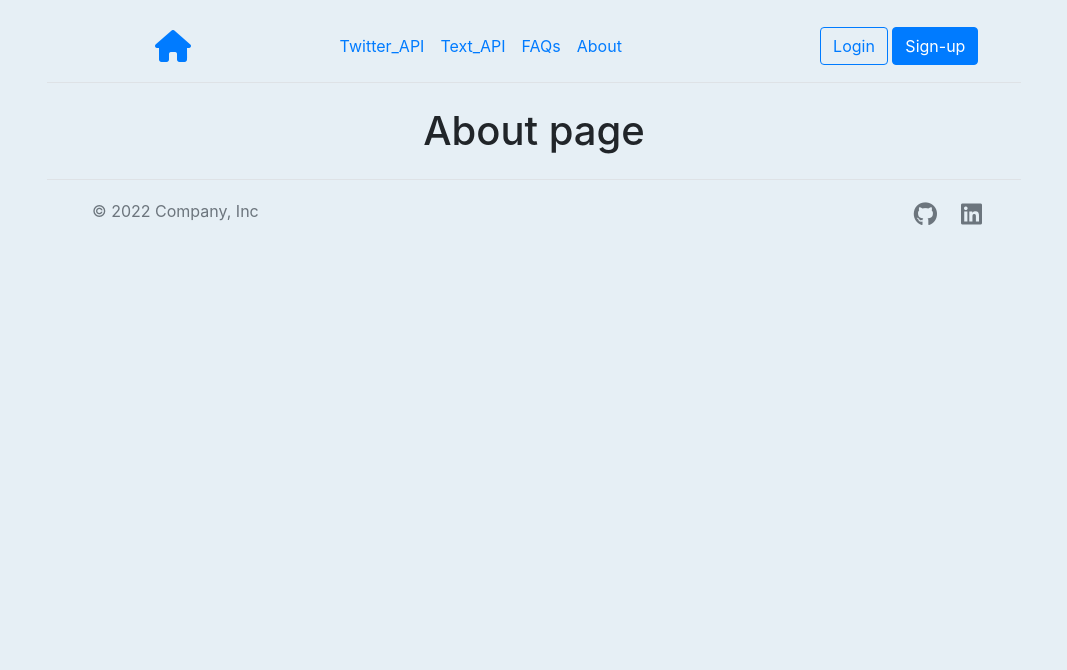
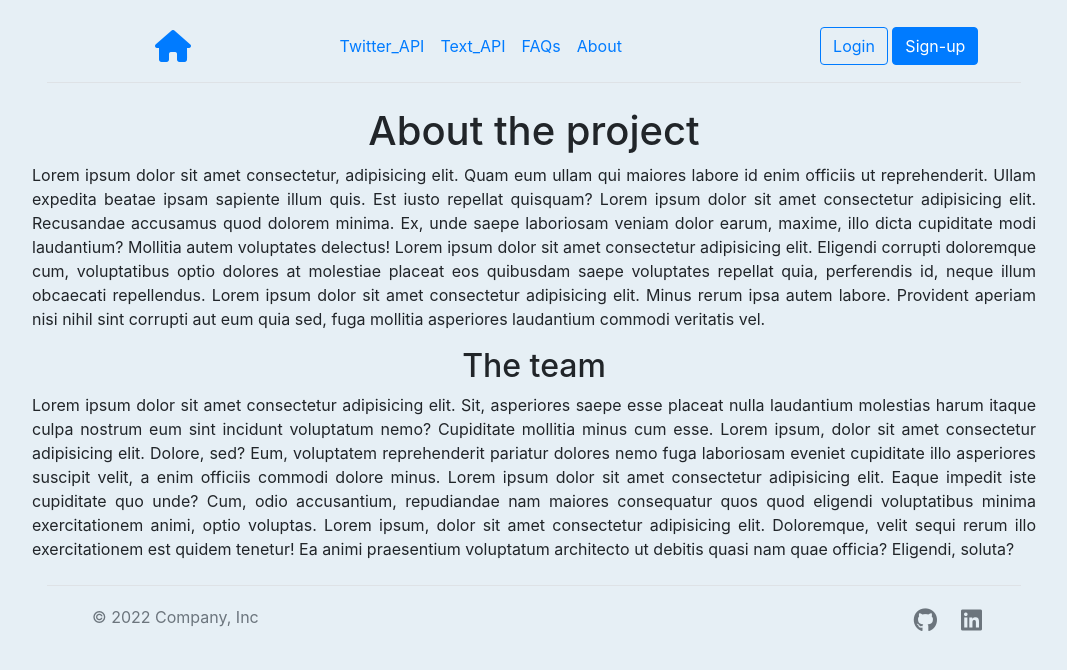
Before and after one commit to emaddar/Django_Twetter_and_text_sentiment_analysis_api, a Django app: template text_analysis/base/templates/about.html in a window 1280 px wide. Shown: the top 670 px of the page, without its empty margins (106-1173 px from the left). Run offline with Django 3.2, Linux system fonts and the light colour scheme; the template is opened without the code that fills it, so the values that code supplies are empty; some libraries are stand-ins or nearby versions.

Commit message:
about page

```diff
--- a/text_analysis/base/templates/about.html
+++ b/text_analysis/base/templates/about.html
@@ -6,7 +6,18 @@
 
 
 
-<h1>About page</h1>
-
-
+<h1>About the project</h1>
+<p style="text-align: justify;">
+Lorem ipsum dolor sit amet consectetur, adipisicing elit. Quam eum ullam qui maiores labore id enim officiis ut reprehenderit. Ullam expedita beatae ipsam sapiente illum quis. Est iusto repellat quisquam?
+Lorem ipsum dolor sit amet consectetur adipisicing elit. Recusandae accusamus quod dolorem minima. Ex, unde saepe laboriosam veniam dolor earum, maxime, illo dicta cupiditate modi laudantium? Mollitia autem voluptates delectus!
+Lorem ipsum dolor sit amet consectetur adipisicing elit. Eligendi corrupti doloremque cum, voluptatibus optio dolores at molestiae placeat eos quibusdam saepe voluptates repellat quia, perferendis id, neque illum obcaecati repellendus.
+Lorem ipsum dolor sit amet consectetur adipisicing elit. Minus rerum ipsa autem labore. Provident aperiam nisi nihil sint corrupti aut eum quia sed, fuga mollitia asperiores laudantium commodi veritatis vel.
+</p>
+<h2>The team</h2>
+<p style="text-align: justify;"">
+Lorem ipsum dolor sit amet consectetur adipisicing elit. Sit, asperiores saepe esse placeat nulla laudantium molestias harum itaque culpa nostrum eum sint incidunt voluptatum nemo? Cupiditate mollitia minus cum esse.
+Lorem ipsum, dolor sit amet consectetur adipisicing elit. Dolore, sed? Eum, voluptatem reprehenderit pariatur dolores nemo fuga laboriosam eveniet cupiditate illo asperiores suscipit velit, a enim officiis commodi dolore minus.
+Lorem ipsum dolor sit amet consectetur adipisicing elit. Eaque impedit iste cupiditate quo unde? Cum, odio accusantium, repudiandae nam maiores consequatur quos quod eligendi voluptatibus minima exercitationem animi, optio voluptas.
+Lorem ipsum, dolor sit amet consectetur adipisicing elit. Doloremque, velit sequi rerum illo exercitationem est quidem tenetur! Ea animi praesentium voluptatum architecto ut debitis quasi nam quae officia? Eligendi, soluta?
+</p>
 {% endblock content %}
```
Also changed, not shown: text_analysis/base/static/base/images/mypic.png.
